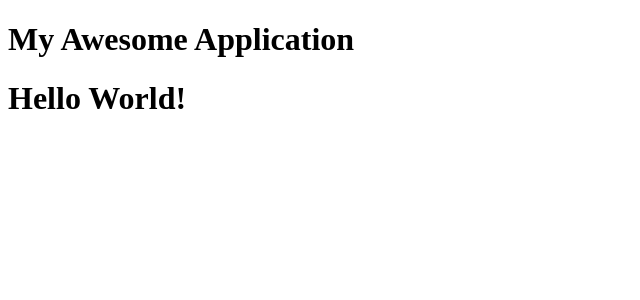
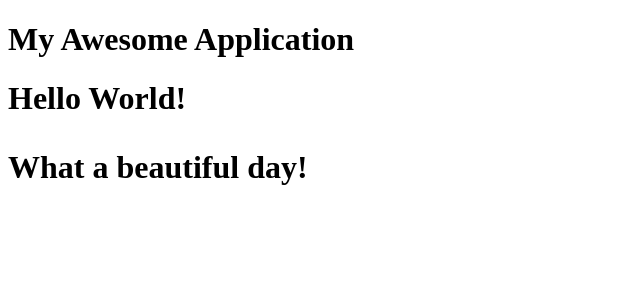
Before and after one commit to RiccardoMannino/Jsx-exercise, a React (Create React App) app in the folder react-exercises/: page / in a window 1280 px wide. Shown: the top 300 px of the page, without its empty margins (0-640 px from the left). Built offline with nearby package versions, Linux system fonts and the light colour scheme.

Commit message:
components-06

```diff
--- a/react-exercises/src/Hello.js
+++ b/react-exercises/src/Hello.js
@@ -2,6 +2,6 @@
 
 export class Hello extends React.Component {
   render() {
-    return <h1>Hello World!</h1>;
+    return <h1>Hello World!{<p>What a beautiful day!</p>}</h1>;
   }
 }
```
